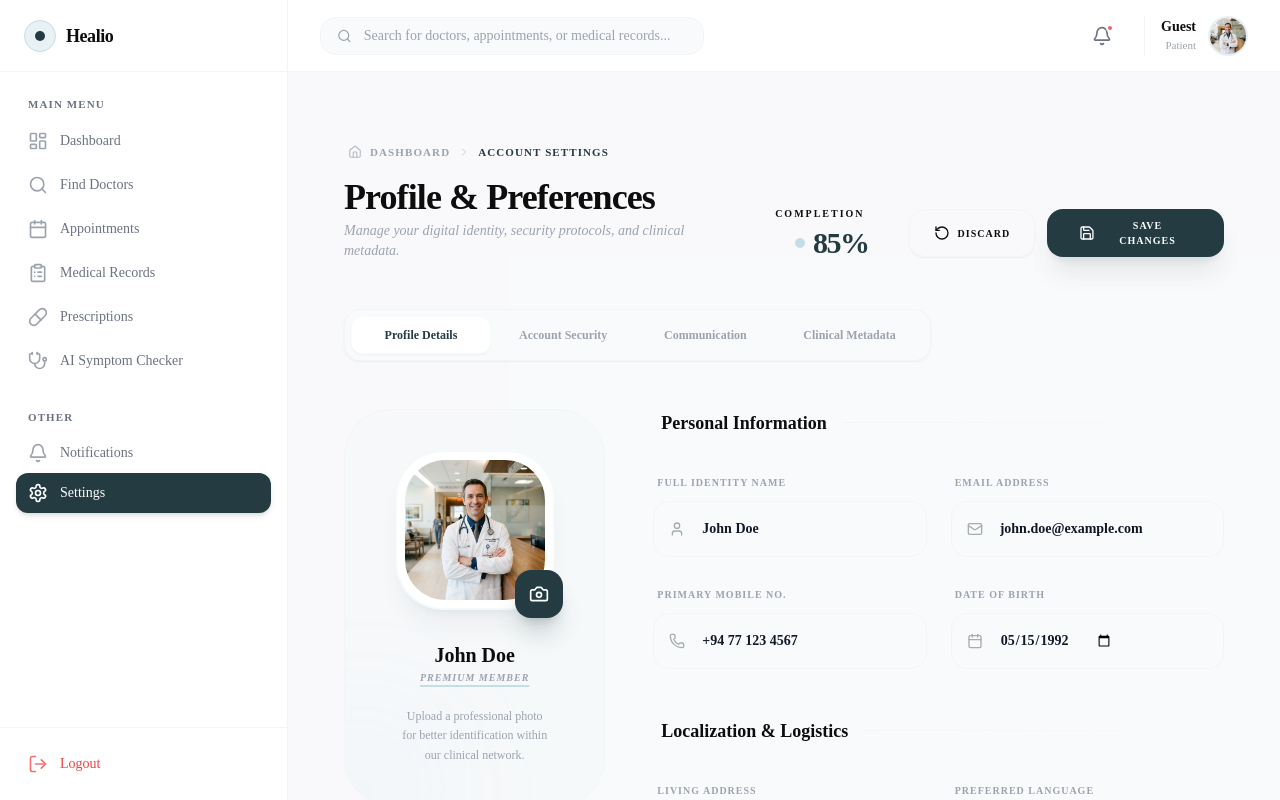
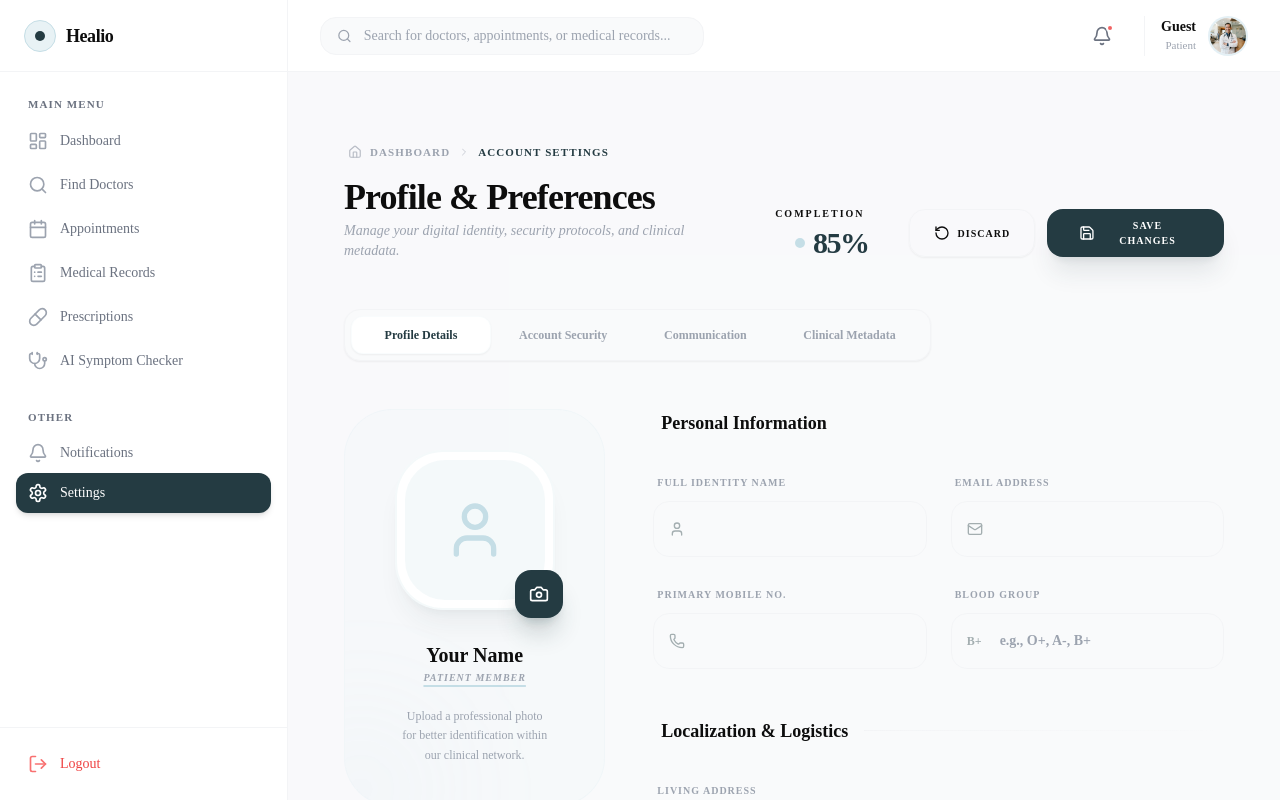
Before and after one commit to sano0007/healio, a Next.js app in the folder apps/web/: page /settings in a window 1280 px wide. Both pictures are taken after a click on the button "Profile Details". Built offline with nearby package versions, Linux system fonts and the light colour scheme; no server answers.

Commit message:
feat: enhance profile tab with patient information management and save functionality

```diff
--- a/apps/web/src/components/settings/profile-tab.tsx
+++ b/apps/web/src/components/settings/profile-tab.tsx
@@ -1,11 +1,78 @@
 "use client";
 
-import { motion } from "framer-motion";
-import { User, Mail, Phone, Calendar, Camera, MapPin, Globe } from "lucide-react";
-import { Input } from "@/components/ui/input";
-import { Button } from "@/components/ui/button";
+import {useState} from "react";
+import {motion} from "framer-motion";
+import {Calendar, Camera, Mail, MapPin, Phone, User} from "lucide-react";
+import {useAuth} from "@/contexts/auth";
+import {usePatient, useUpdatePatient} from "@/hooks/use-patient";
+import {Input} from "@/components/ui/input";
+import {Button} from "@/components/ui/button";
+import {Skeleton} from "@/components/ui/skeleton";
 
 export function ProfileTab() {
+  const {user} = useAuth();
+  const {data: patient, isLoading} = usePatient();
+  const updatePatient = useUpdatePatient();
+
+  const [form, setForm] = useState({
+    name: patient?.name || user?.name || "",
+    email: patient?.email || user?.email || "",
+    phone: patient?.phone || "",
+    address: patient?.address || "",
+    bloodGroup: patient?.bloodGroup || "",
+  });
+
+  const [isSaving, setIsSaving] = useState(false);
+  const [saveSuccess, setSaveSuccess] = useState(false);
+
+  useState(() => {
+    if (patient) {
+      setForm({
+        name: patient.name || user?.name || "",
+        email: patient.email || user?.email || "",
+        phone: patient.phone || "",
+        address: patient.address || "",
+        bloodGroup: patient.bloodGroup || "",
+      });
+    }
+  });
+
+  function updateField(key: string, value: string) {
+    setForm(prev => ({...prev, [key]: value}));
+  }
+
+  async function handleSave() {
+    setIsSaving(true);
+    setSaveSuccess(false);
+    try {
+      await updatePatient.mutateAsync(form);
+      setSaveSuccess(true);
+      setTimeout(() => setSaveSuccess(false), 3000);
+    } catch (err) {
+      console.error("Failed to update profile:", err);
+    } finally {
+      setIsSaving(false);
+    }
+  }
+
+  if (isLoading) {
+    return (
+        <motion.div
+            initial={{opacity: 0, y: 20}}
+            animate={{opacity: 1, y: 0}}
+            className="grid grid-cols-1 lg:grid-cols-3 gap-12"
+        >
+          <div className="lg:col-span-1 space-y-8">
+            <Skeleton className="h-96 rounded-[3rem]"/>
+          </div>
+          <div className="lg:col-span-2 space-y-8">
+            <Skeleton className="h-64 rounded-[2rem]"/>
+            <Skeleton className="h-48 rounded-[2rem]"/>
+          </div>
+        </motion.div>
+    );
+  }
+
   return (
       <motion.div
       initial={{ opacity: 0, y: 20 }}
@@ -16,21 +83,22 @@ export function ProfileTab() {
       <div className="lg:col-span-1 space-y-8">
         <div className="p-10 bg-brand-light/5 rounded-[3rem] border border-brand-light/10 text-center space-y-6 relative overflow-hidden group">
           <div className="relative inline-block">
-             <div className="w-40 h-40 rounded-[3rem] bg-white border-2 border-brand-light/20 p-2 shadow-xl shadow-brand-dark/5 transition-transform group-hover:scale-[1.02] duration-500 overflow-hidden">
-                <img
-                  src="/images/doctor-1.png"
-                  alt="Profile"
-                  className="w-full h-full object-cover rounded-[2.5rem]"
-                />
+            <div
+                className="w-40 h-40 rounded-[3rem] bg-white border-2 border-brand-light/20 p-2 shadow-xl shadow-brand-dark/5 transition-transform group-hover:scale-[1.02] duration-500 overflow-hidden">
+              <div className="w-full h-full rounded-[2.5rem] bg-brand-light/20 flex items-center justify-center">
+                <User className="w-16 h-16 text-brand-light"/>
               </div>
-             <button className="absolute -bottom-2 -right-2 w-12 h-12 rounded-2xl bg-brand-dark text-white shadow-xl shadow-brand-dark/20 flex items-center justify-center hover:scale-110 active:scale-95 transition-all group-hover:rotate-6">
-                <Camera className="w-5 h-5" />
+            </div>
+            <button
+                className="absolute -bottom-2 -right-2 w-12 h-12 rounded-2xl bg-brand-dark text-white shadow-xl shadow-brand-dark/20 flex items-center justify-center hover:scale-110 active:scale-95 transition-all group-hover:rotate-6">
+              <Camera className="w-5 h-5"/>
             </button>
           </div>
 
           <div className="space-y-1">
-             <h3 className="text-xl font-bold text-brand-black">John Doe</h3>
-             <p className="text-[10px] font-black text-gray-400 uppercase tracking-widest italic leading-none underline decoration-brand-light underline-offset-4 decoration-2">Premium Member</p>
+            <h3 className="text-xl font-bold text-brand-black">{form.name || "Your Name"}</h3>
+            <p className="text-[10px] font-black text-gray-400 uppercase tracking-widest italic leading-none underline decoration-brand-light underline-offset-4 decoration-2">Patient
+              Member</p>
           </div>
 
           <p className="text-xs text-gray-400 font-medium leading-relaxed px-4">
@@ -45,16 +113,17 @@ export function ProfileTab() {
           <div className="space-y-4">
             <div className="flex items-center gap-4 p-4 bg-white rounded-2xl border border-gray-100/50 shadow-sm">
               <div className="w-10 h-10 rounded-xl bg-brand-light/10 flex items-center justify-center text-brand-dark">
-                    <Calendar className="w-5 h-5" />
+                <Calendar className="w-5 h-5"/>
               </div>
               <div>
                 <p className="text-[9px] font-bold text-gray-400 uppercase tracking-widest">Joined Since</p>
                 <p className="text-sm font-bold text-brand-black">December 2025</p>
               </div>
             </div>
-              <div className="flex items-center gap-4 p-4 bg-white rounded-2xl border border-gray-100/50 shadow-sm text-emerald-600">
+            <div
+                className="flex items-center gap-4 p-4 bg-white rounded-2xl border border-gray-100/50 shadow-sm text-emerald-600">
               <div className="w-10 h-10 rounded-xl bg-emerald-50 flex items-center justify-center">
-                    <User className="w-5 h-5" />
+                <User className="w-5 h-5"/>
               </div>
               <div>
                 <p className="text-[9px] font-bold text-gray-400 uppercase tracking-widest">Identity Status</p>
@@ -68,38 +137,70 @@ export function ProfileTab() {
       {/* Form Section */}
       <div className="lg:col-span-2 space-y-12 pb-20">
         <div className="space-y-8">
-            <div className="flex items-center gap-4 px-2">
+          <div className="flex items-center justify-between px-2">
+            <div className="flex items-center gap-4">
               <h3 className="text-lg font-bold text-brand-black">Personal Information</h3>
-               <div className="h-px flex-1 bg-gradient-to-r from-gray-100 to-transparent" />
+              <div className="h-px flex-1 bg-gradient-to-r from-gray-100 to-transparent"/>
+            </div>
+            {saveSuccess && (
+                <span className="text-xs font-medium text-emerald-600 bg-emerald-50 px-3 py-1 rounded-full">
+                Saved!
+              </span>
+            )}
           </div>
 
           <div className="grid grid-cols-1 md:grid-cols-2 gap-6">
             <div className="space-y-2">
-                  <label className="text-[10px] font-black text-gray-400 uppercase tracking-widest px-1">Full Identity Name</label>
+              <label className="text-[10px] font-black text-gray-400 uppercase tracking-widest px-1">Full Identity
+                Name</label>
               <div className="relative">
-                    <User className="absolute left-4 top-1/2 -translate-y-1/2 w-4 h-4 text-brand-dark opacity-40" />
-                    <Input defaultValue="John Doe" className="h-14 pl-12 rounded-2xl border-gray-100 bg-gray-50/30 focus:bg-white focus:ring-brand-light transition-all font-semibold" />
+                <User className="absolute left-4 top-1/2 -translate-y-1/2 w-4 h-4 text-brand-dark opacity-40"/>
+                <Input
+                    value={form.name}
+                    onChange={(e) => updateField("name", e.target.value)}
+                    className="h-14 pl-12 rounded-2xl border-gray-100 bg-gray-50/30 focus:bg-white focus:ring-brand-light transition-all font-semibold"
+                />
               </div>
             </div>
             <div className="space-y-2">
-                  <label className="text-[10px] font-black text-gray-400 uppercase tracking-widest px-1">Email Address</label>
+              <label className="text-[10px] font-black text-gray-400 uppercase tracking-widest px-1">Email
+                Address</label>
               <div className="relative">
-                    <Mail className="absolute left-4 top-1/2 -translate-y-1/2 w-4 h-4 text-brand-dark opacity-40" />
-                    <Input defaultValue="john.doe@example.com" className="h-14 pl-12 rounded-2xl border-gray-100 bg-gray-50/30 focus:bg-white focus:ring-brand-light transition-all font-semibold" />
+                <Mail className="absolute left-4 top-1/2 -translate-y-1/2 w-4 h-4 text-brand-dark opacity-40"/>
+                <Input
+                    value={form.email}
+                    onChange={(e) => updateField("email", e.target.value)}
+                    type="email"
+                    className="h-14 pl-12 rounded-2xl border-gray-100 bg-gray-50/30 focus:bg-white focus:ring-brand-light transition-all font-semibold"
+                />
               </div>
             </div>
             <div className="space-y-2">
-                  <label className="text-[10px] font-black text-gray-400 uppercase tracking-widest px-1">Primary Mobile No.</label>
+              <label className="text-[10px] font-black text-gray-400 uppercase tracking-widest px-1">Primary Mobile
+                No.</label>
               <div className="relative">
-                    <Phone className="absolute left-4 top-1/2 -translate-y-1/2 w-4 h-4 text-brand-dark opacity-40" />
-                    <Input defaultValue="+94 77 123 4567" className="h-14 pl-12 rounded-2xl border-gray-100 bg-gray-50/30 focus:bg-white focus:ring-brand-light transition-all font-semibold" />
+                <Phone className="absolute left-4 top-1/2 -translate-y-1/2 w-4 h-4 text-brand-dark opacity-40"/>
+                <Input
+                    value={form.phone}
+                    onChange={(e) => updateField("phone", e.target.value)}
+                    type="tel"
+                    className="h-14 pl-12 rounded-2xl border-gray-100 bg-gray-50/30 focus:bg-white focus:ring-brand-light transition-all font-semibold"
+                />
               </div>
             </div>
             <div className="space-y-2">
-                  <label className="text-[10px] font-black text-gray-400 uppercase tracking-widest px-1">Date of Birth</label>
+              <label className="text-[10px] font-black text-gray-400 uppercase tracking-widest px-1">Blood Group</label>
               <div className="relative">
-                    <Calendar className="absolute left-4 top-1/2 -translate-y-1/2 w-4 h-4 text-brand-dark opacity-40" />
-                    <Input defaultValue="1992-05-15" type="date" className="h-14 pl-12 rounded-2xl border-gray-100 bg-gray-50/30 focus:bg-white focus:ring-brand-light transition-all font-semibold" />
+                <div
+                    className="absolute left-4 top-1/2 -translate-y-1/2 w-4 h-4 text-brand-dark opacity-40 flex items-center">
+                  <span className="text-xs font-bold">B+</span>
+                </div>
+                <Input
+                    value={form.bloodGroup}
+                    onChange={(e) => updateField("bloodGroup", e.target.value)}
+                    placeholder="e.g., O+, A-, B+"
+                    className="h-14 pl-12 rounded-2xl border-gray-100 bg-gray-50/30 focus:bg-white focus:ring-brand-light transition-all font-semibold"
+                />
               </div>
             </div>
           </div>
@@ -108,33 +209,65 @@ export function ProfileTab() {
         <div className="space-y-8">
           <div className="flex items-center gap-4 px-2">
             <h3 className="text-lg font-bold text-brand-black">Localization & Logistics</h3>
-               <div className="h-px flex-1 bg-gradient-to-r from-gray-100 to-transparent" />
+            <div className="h-px flex-1 bg-gradient-to-r from-gray-100 to-transparent"/>
           </div>
 
           <div className="grid grid-cols-1 md:grid-cols-2 gap-6">
             <div className="space-y-2">
-                  <label className="text-[10px] font-black text-gray-400 uppercase tracking-widest px-1">Living Address</label>
+              <label className="text-[10px] font-black text-gray-400 uppercase tracking-widest px-1">Living
+                Address</label>
               <div className="relative">
-                    <MapPin className="absolute left-4 top-1/2 -translate-y-1/2 w-4 h-4 text-brand-dark opacity-40" />
-                    <Input defaultValue="No 12, Main Street, Colombo 03" className="h-14 pl-12 rounded-2xl border-gray-100 bg-gray-50/30 focus:bg-white focus:ring-brand-light transition-all font-semibold" />
-                  </div>
-               </div>
-               <div className="space-y-2">
-                  <label className="text-[10px] font-black text-gray-400 uppercase tracking-widest px-1">Preferred Language</label>
-                  <div className="relative">
-                    <Globe className="absolute left-4 top-1/2 -translate-y-1/2 w-4 h-4 text-brand-dark opacity-40" />
-                    <Input defaultValue="English (US)" className="h-14 pl-12 rounded-2xl border-gray-100 bg-gray-50/30 focus:bg-white focus:ring-brand-light transition-all font-semibold" />
+                <MapPin className="absolute left-4 top-1/2 -translate-y-1/2 w-4 h-4 text-brand-dark opacity-40"/>
+                <Input
+                    value={form.address}
+                    onChange={(e) => updateField("address", e.target.value)}
+                    className="h-14 pl-12 rounded-2xl border-gray-100 bg-gray-50/30 focus:bg-white focus:ring-brand-light transition-all font-semibold"
+                />
               </div>
             </div>
           </div>
         </div>
 
-         <div className="p-8 bg-brand-light/5 rounded-[2.5rem] border border-dashed border-brand-light/30 flex items-center justify-between">
+        <div className="flex items-center gap-4">
+          <Button
+              onClick={handleSave}
+              disabled={isSaving}
+              variant="dark"
+              className="h-12 px-8 rounded-xl shadow-md"
+          >
+            {isSaving ? (
+                <span className="flex items-center gap-2">
+                <span className="w-4 h-4 border-2 border-white/30 border-t-white rounded-full animate-spin"/>
+                Saving...
+              </span>
+            ) : (
+                "Save Changes"
+            )}
+          </Button>
+          <Button
+              variant="outline"
+              className="h-12 px-8 rounded-xl border-gray-200"
+              onClick={() => setForm({
+                name: patient?.name || user?.name || "",
+                email: patient?.email || user?.email || "",
+                phone: patient?.phone || "",
+                address: patient?.address || "",
+                bloodGroup: patient?.bloodGroup || "",
+              })}
+          >
+            Discard
+          </Button>
+        </div>
+
+        <div
+            className="p-8 bg-brand-light/5 rounded-[2.5rem] border border-dashed border-brand-light/30 flex items-center justify-between">
           <div className="space-y-1">
             <h4 className="text-sm font-bold text-brand-black">Identity Verification Documents</h4>
-               <p className="text-[10px] font-medium text-gray-500 italic">Your documents are securely encrypted and only visible to authorized providers.</p>
+            <p className="text-[10px] font-medium text-gray-500 italic">Your documents are securely encrypted and only
+              visible to authorized providers.</p>
           </div>
-            <Button variant="outline" className="h-11 rounded-xl border-brand-light text-[10px] font-bold uppercase tracking-widest gap-2 bg-white">
+          <Button variant="outline"
+                  className="h-11 rounded-xl border-brand-light text-[10px] font-bold uppercase tracking-widest gap-2 bg-white">
             View Documents
           </Button>
         </div>
```
Also changed, not shown: apps/web/src/app/(app)/notifications/page.tsx (+11 -11 lines), apps/web/src/app/(app)/prescriptions/page.tsx (+8 -8 lines), apps/web/src/app/(app)/records/page.tsx (+8 -8 lines), apps/web/src/components/prescriptions/prescription-history.tsx (+4 -4 lines). Lines whose indentation alone changed are shown as unchanged.
